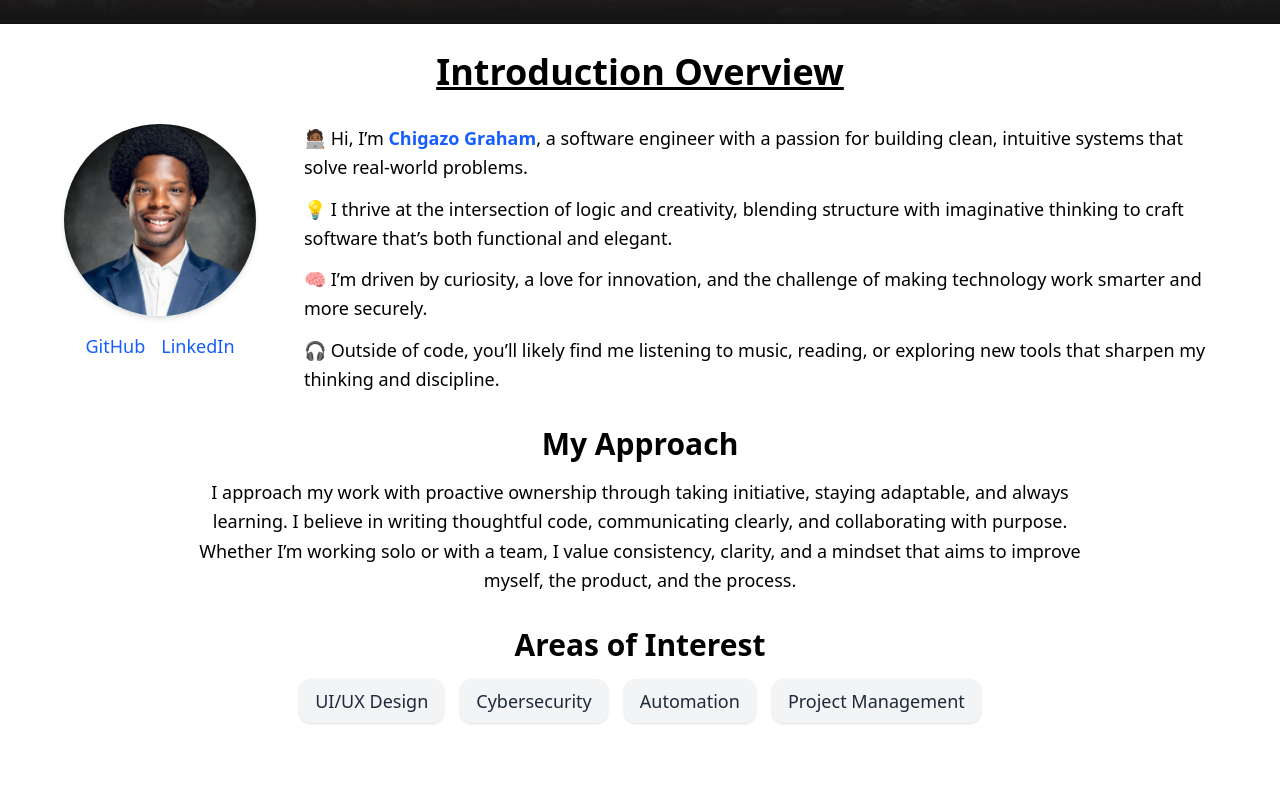
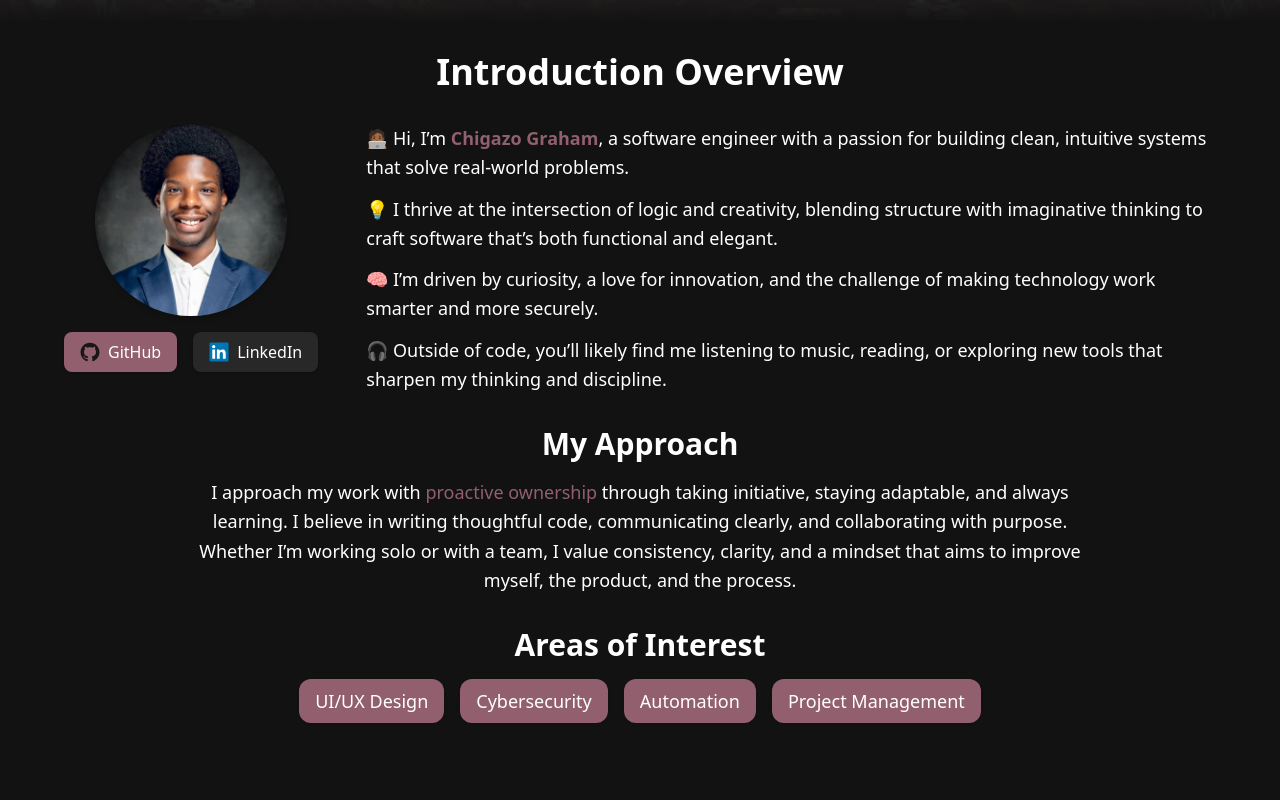
Before and after one commit to A1-4U2T1NN/Portfolio, a React (Vite) app in the folder my-app/: page / in a window 1280 px wide. Shown: the part 780-1580 px from the top of the page. Built offline with nearby package versions, Linux system fonts and the light colour scheme.

Commit message:
feat: add icons to social buttons, update text & button colors, and clean up code for interests section;

```diff
--- a/my-app/src/components/About.tsx
+++ b/my-app/src/components/About.tsx
@@ -1,11 +1,13 @@
 import React from "react";
-import headshot from "../assets/headshot.png"; // Adjust the path as needed
+import headshot from "../assets/headshot.png";
+import githubIcon from "../icons/github.svg";
+import linkedinIcon from "../icons/linkedin.svg";
 
 function About() {
   return (
-    <div className="min-h-screen px-4 sm:px-6 py-8 bg-white flex flex-col items-center">
+    <div className="min-h-screen px-4 sm:px-6 py-8 bg-transparent flex flex-col items-center text-white">
       {/* Title */}
-      <h1 className="text-3xl sm:text-4xl font-bold underline text-center mb-8">
+      <h1 className="text-3xl sm:text-4xl font-bold text-center mb-8">
         Introduction Overview
       </h1>
 
@@ -18,31 +20,37 @@ function About() {
             alt="Chigazo Graham Headshot"
             className="w-40 h-40 sm:w-48 sm:h-48 rounded-full object-cover shadow-md"
           />
-  <div className="flex flex-wrap gap-4 text-blue-600 text-base sm:text-lg justify-center">
+          <div className="flex gap-4">
             <a
               href="https://github.com/A1-4U2T1NN"
               target="_blank"
               rel="noopener noreferrer"
-      className="hover:underline"
+              className="flex items-center gap-2 bg-[#915f6e] text-white px-4 py-2 rounded-lg shadow hover:bg-[#7f4f5b] transition"
             >
+              <img src={githubIcon} alt="GitHub" className="w-5 h-5" />
               GitHub
             </a>
             <a
-      href="www.linkedin.com/in/chigazo-graham"
+              href="https://www.linkedin.com/in/chigazo-graham/"
               target="_blank"
               rel="noopener noreferrer"
-      className="hover:underline"
+              className="flex items-center gap-2 bg-[#282828] text-white px-4 py-2 rounded-lg shadow hover:bg[#3f3f3f] transition"
             >
+              <img src={linkedinIcon} alt="LinkedIn" className="w-5 h-5" />
               LinkedIn
             </a>
           </div>
         </div>
 
-        {/* Right: Bio & Content */}
+        {/* Right: Bio */}
         <div className="flex-1 space-y-6 text-center md:text-left">
           <div className="space-y-3">
             <p className="text-base sm:text-lg leading-relaxed">
-              🧑🏾‍💻 Hi, I’m <span className="font-semibold text-blue-600">Chigazo Graham</span>, a software engineer with a passion for building clean, intuitive systems that solve real-world problems.
+              🧑🏾‍💻 Hi, I’m{" "}
+              <span className="font-semibold" style={{ color: "#915f6d" }}>
+                Chigazo Graham
+              </span>
+              , a software engineer with a passion for building clean, intuitive systems that solve real-world problems.
             </p>
             <p className="text-base sm:text-lg leading-relaxed">
               💡 I thrive at the intersection of logic and creativity, blending structure with imaginative thinking to craft software that’s both functional and elegant.
@@ -57,25 +65,30 @@ function About() {
         </div>
       </div>
 
-      {/* Work Ethic Section Centered */}
+      {/* Work Ethic Section */}
       <div className="mt-8 flex justify-center w-full px-4">
         <div className="max-w-4xl text-center space-y-4">
           <h2 className="text-2xl sm:text-3xl font-semibold text-center">My Approach</h2>
           <p className="text-base sm:text-lg leading-relaxed">
-            I approach my work with <span className="font-medium">proactive ownership</span> through taking initiative, staying adaptable, and always learning. I believe in writing thoughtful code, communicating clearly, and collaborating with purpose. Whether I’m working solo or with a team, I value consistency, clarity, and a mindset that aims to improve myself, the product, and the process.
+            I approach my work with{" "}
+            <span className="font-medium text-[#915f6d]">proactive ownership</span> through taking initiative, staying adaptable, and always learning. I believe in writing thoughtful code, communicating clearly, and collaborating with purpose. Whether I’m working solo or with a team, I value consistency, clarity, and a mindset that aims to improve myself, the product, and the process.
           </p>
         </div>
       </div>
 
-      {/* Areas of Interest Section Centered */}
+      {/* Areas of Interest Section */}
       <div className="mt-8 flex justify-center w-full px-4">
         <div className="max-w-4xl text-center space-y-4">
           <h2 className="text-2xl sm:text-3xl font-semibold text-center">Areas of Interest</h2>
-          <ul className="flex flex-wrap justify-center gap-3 sm:gap-4 text-gray-800 text-base sm:text-lg font-medium">
-            <li className="bg-gray-100 px-4 py-2 rounded-xl shadow">UI/UX Design</li>
-            <li className="bg-gray-100 px-4 py-2 rounded-xl shadow">Cybersecurity</li>
-            <li className="bg-gray-100 px-4 py-2 rounded-xl shadow">Automation</li>
-            <li className="bg-gray-100 px-4 py-2 rounded-xl shadow">Project Management</li>
+          <ul className="flex flex-wrap justify-center gap-3 sm:gap-4 text-white text-base sm:text-lg font-medium">
+            {["UI/UX Design", "Cybersecurity", "Automation", "Project Management"].map((item) => (
+              <li
+                key={item}
+                className="bg-[#915f6e] bg-opacity-10 px-4 py-2 rounded-xl shadow backdrop-blur-md"
+              >
+                {item}
+              </li>
+            ))}
           </ul>
         </div>
       </div>
```
Also changed, not shown: my-app/src/icons/LinkedIn.svg (added). Lines whose indentation alone changed are shown as unchanged.
